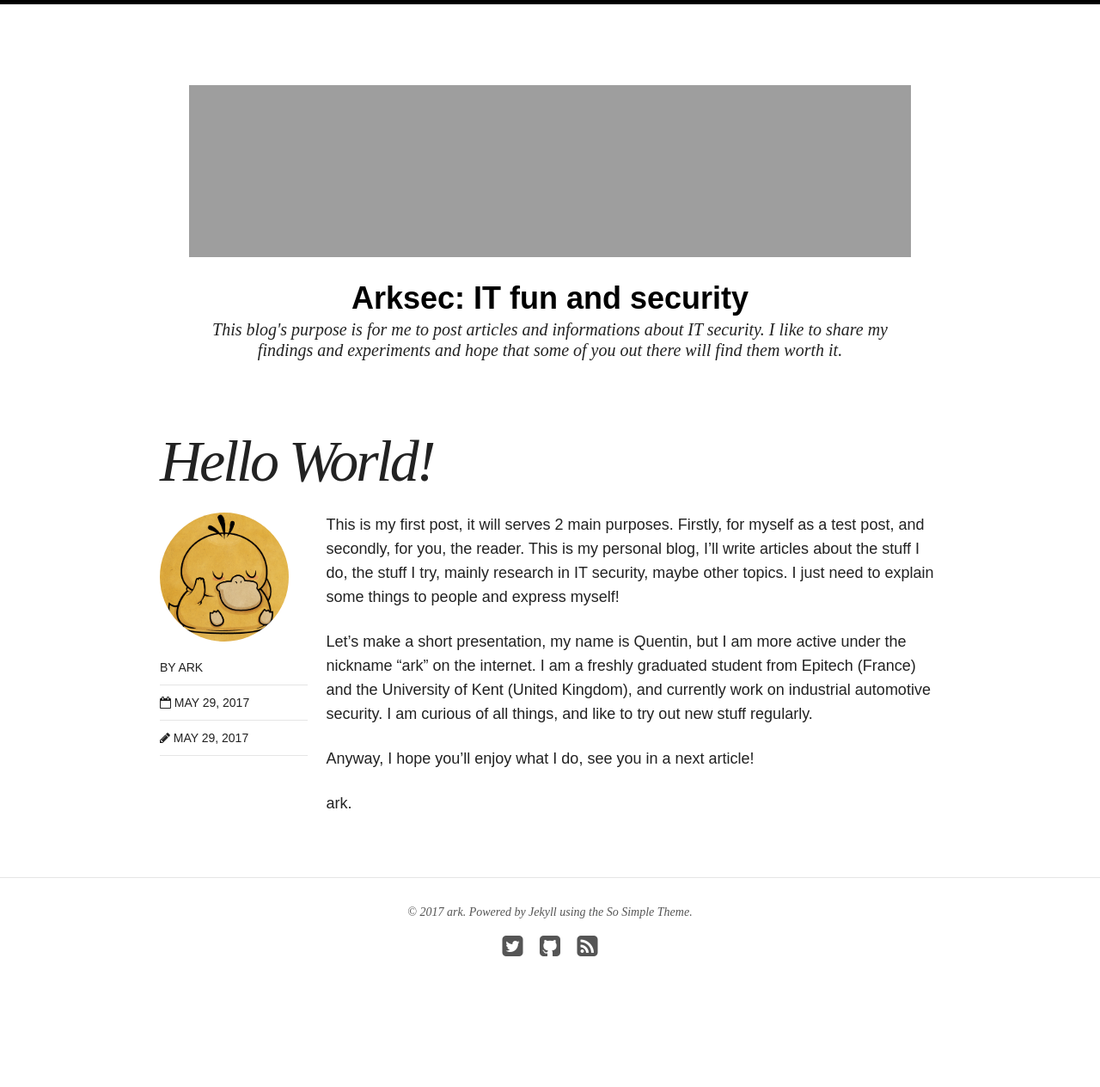
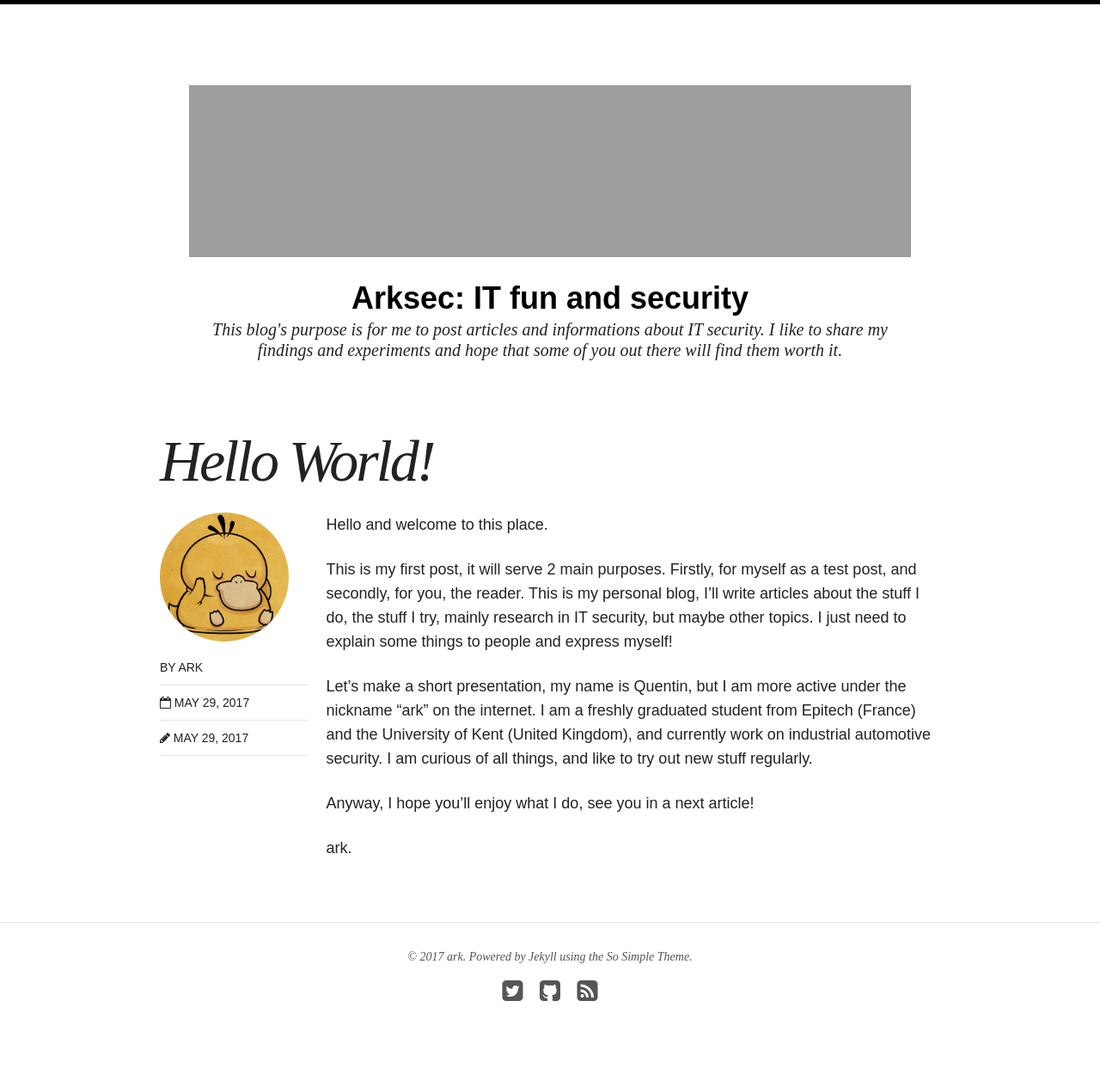
Before and after one commit to entropyqueen/entropyQueen.github.io, a Jekyll site: the page built from _posts/blog/2017-05-29-hello_world.md, in a window 1280 px wide. Shown: the whole page at 86% size. Built offline with Jekyll 4.4.1, drawn with Linux system fonts in a browser that asks for light colours; nearby versions of some CDN libraries; before the commit the page ends 1212 px from its top, so only the background shows below that.

Commit message:
Update 2017-05-29-hello_world.md

```diff
--- a/_posts/blog/2017-05-29-hello_world.md
+++ b/_posts/blog/2017-05-29-hello_world.md
@@ -7,9 +7,11 @@ tags: []
 image:
   feature:
 date: 2017-05-29 14:53:22 +0200
-modified: 2017-05-29 14:53:22 +0200
+modified: 2017-05-29 19:03:22 +0200
 ---
-This is my first post, it will serves 2 main purposes. Firstly, for myself as a test post, and secondly, for you, the reader. This is my personal blog, I'll write articles about the stuff I do, the stuff I try, mainly research in IT security, maybe other topics. I just need to explain some things to people and express myself!
+Hello and welcome to this place.
+
+This is my first post, it will serve 2 main purposes. Firstly, for myself as a test post, and secondly, for you, the reader. This is my personal blog, I'll write articles about the stuff I do, the stuff I try, mainly research in IT security, but maybe other topics. I just need to explain some things to people and express myself!
 
 Let's make a short presentation, my name is Quentin, but I am more active under the nickname "ark" on the internet. I am a freshly graduated student from Epitech (France) and the University of Kent (United Kingdom), and currently work on industrial automotive security. I am curious of all things, and like to try out new stuff regularly.
 
```
